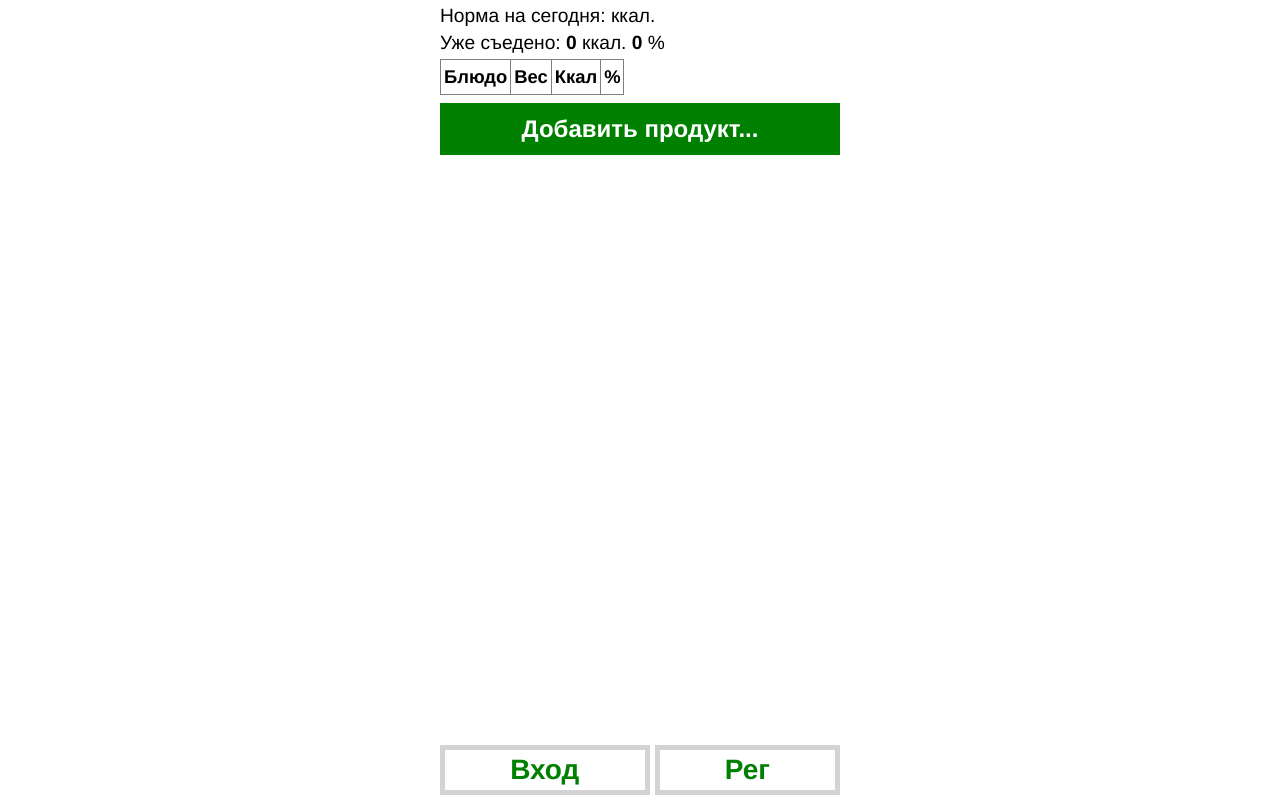
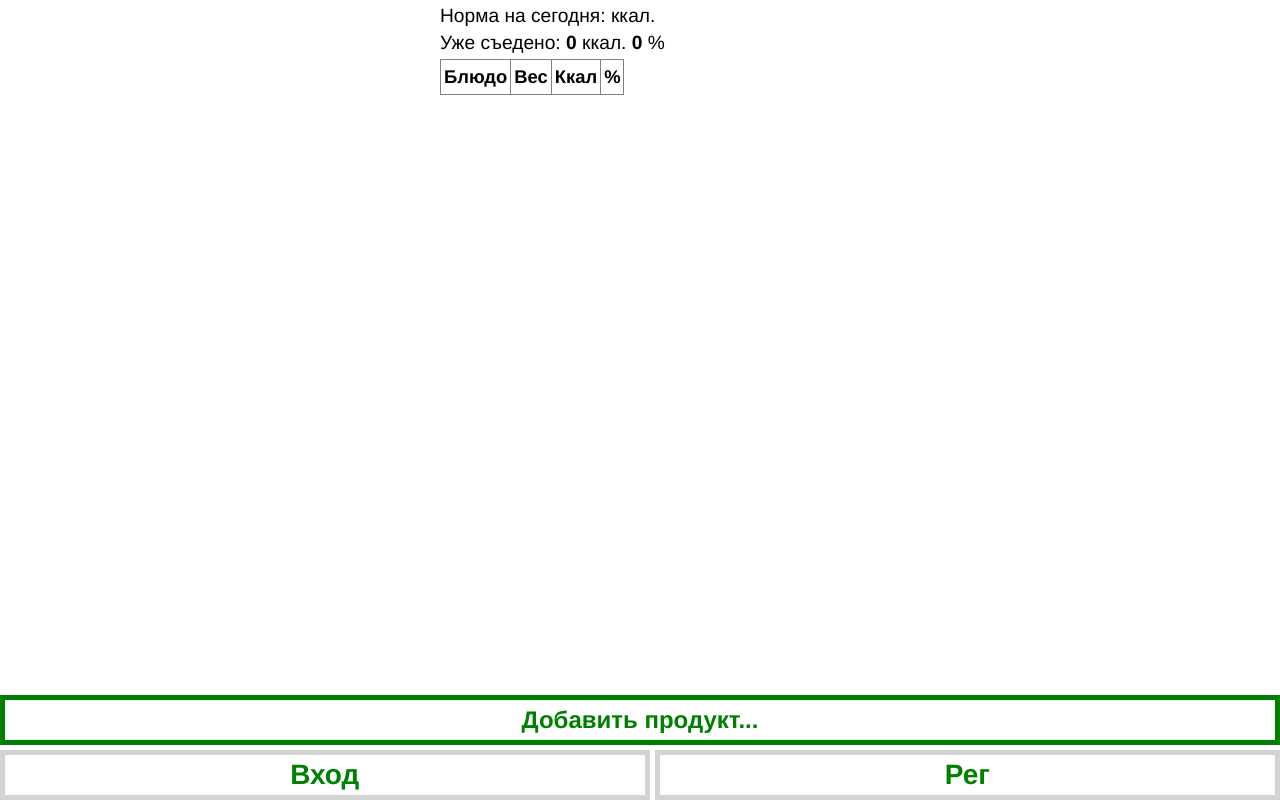
Before and after one commit to VanVakarian/pohudei-django, a Django app: template pohudei/main/templates/main/diary.html in a window 1280 px wide. Run offline with Django 3.2, Linux system fonts and the light colour scheme; the template is opened without the code that fills it, so the values that code supplies are empty.

Commit message:
minor menu improvements

```diff
--- a/pohudei/main/static/main/base.css
+++ b/pohudei/main/static/main/base.css
@@ -21,7 +21,19 @@ body {
     overflow: auto;
 }
 
+.blank {
+    height: 106px;
+}
+
 .main-menu {
+    position: fixed;
+    bottom: 0;
+    right: 0;
+    width: 100vw;
+    background-color: white;
+}
+
+.main-menu-container {
     display: flex;
     /* width: calc(100vw - 10px); */
     width: 100%;
--- a/pohudei/main/static/main/diary.css
+++ b/pohudei/main/static/main/diary.css
@@ -33,23 +33,21 @@
     font-size: 85%;
     width: 100%;
 }
-/* .cell-foot { */
-/*     font-weight: bold; */
-/* } */
-
 
 #add-food {
-    margin: 8px 0px;
-    padding: 12px 0px;
+    /* margin: 8px 0px; */
     text-align: center;
     font-weight: bold;
     font-size: 150%;
-    background-color: green;
-    color: white;
+    /* padding: 12px 0px; */
+    /* background-color: green; */
+    /* color: white; */
+
+    padding: 6px 0px;
+    background-color: white;
+    border: 5px solid green;
+    color: green;
 }
-/* #slug { */
-/*     height: 55px; */
-/* } */
 
 
 #float-dimming-search {
--- a/pohudei/main/templates/main/base.html
+++ b/pohudei/main/templates/main/base.html
@@ -16,9 +16,14 @@
 
             <div class="main-content">
                 {% block content %}{% endblock content %}
+                <div class="blank"></div>
             </div>
 
             <div class="main-menu">
+                <div class="useful-fn-container">
+                    {% block useful-fn %}{% endblock %}
+                </div>
+                <div class="main-menu-container">
                     {% if user.is_authenticated %}
                         <div class="menu-btn {% if "weight" in request.path %}active-btn{% else %}inactive-btn{% endif %}"> <a href="{% url 'weight' %}">⚖️</a> </div>
                         <div class="menu-btn {% if "diary" in request.path %}active-btn{% else %}inactive-btn{% endif %}"> <a href="{% url 'diary' %}">🍏</a> </div>
@@ -31,6 +36,7 @@
                         <div class="menu-btn register inactive-btn"><a class="a-btn" href="{% url 'register' %}">Рег</a></div>
                     {% endif %}
                 </div>
+            </div>
 
         </div>
 
--- a/pohudei/main/templates/main/diary.html
+++ b/pohudei/main/templates/main/diary.html
@@ -22,7 +22,6 @@
 
     <div id="main-table"></div>
 
-    <div id="add-food">Добавить продукт...</div>
 
     {# <div id="slug"></div> #}
 
@@ -90,6 +89,10 @@
     {{ data|json_script:'data' }}
 {% endblock content %}
 
+{% block useful-fn %}
+    <div id="add-food">Добавить продукт...</div>
+{% endblock useful-fn %}
+
 {% block js %}
     <script src="{% static 'main/diary.js' %}" defer></script>
 {% endblock js %}
```
Also changed, not shown: pohudei/main/static/main/weight.css (+8 -4 lines), pohudei/main/templates/main/weight.html (+6 -2 lines). Lines whose indentation alone changed are shown as unchanged.
